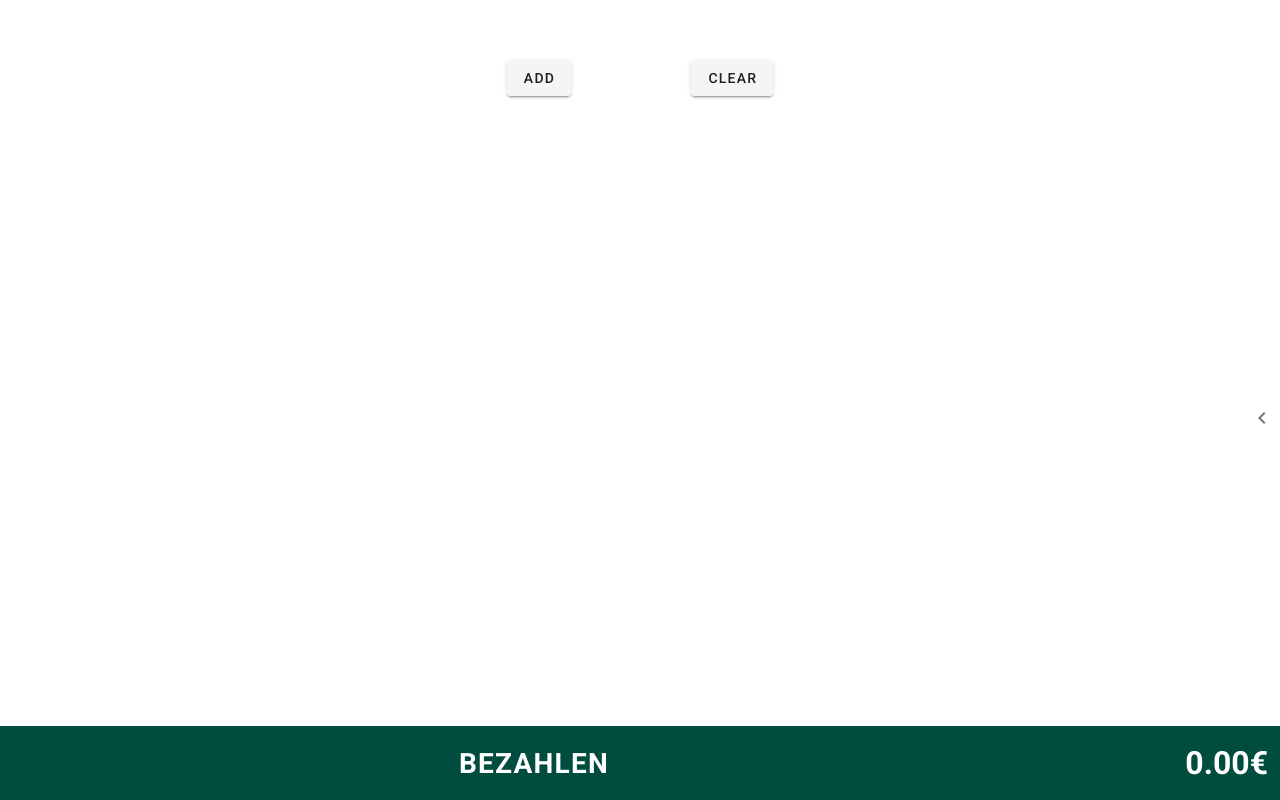
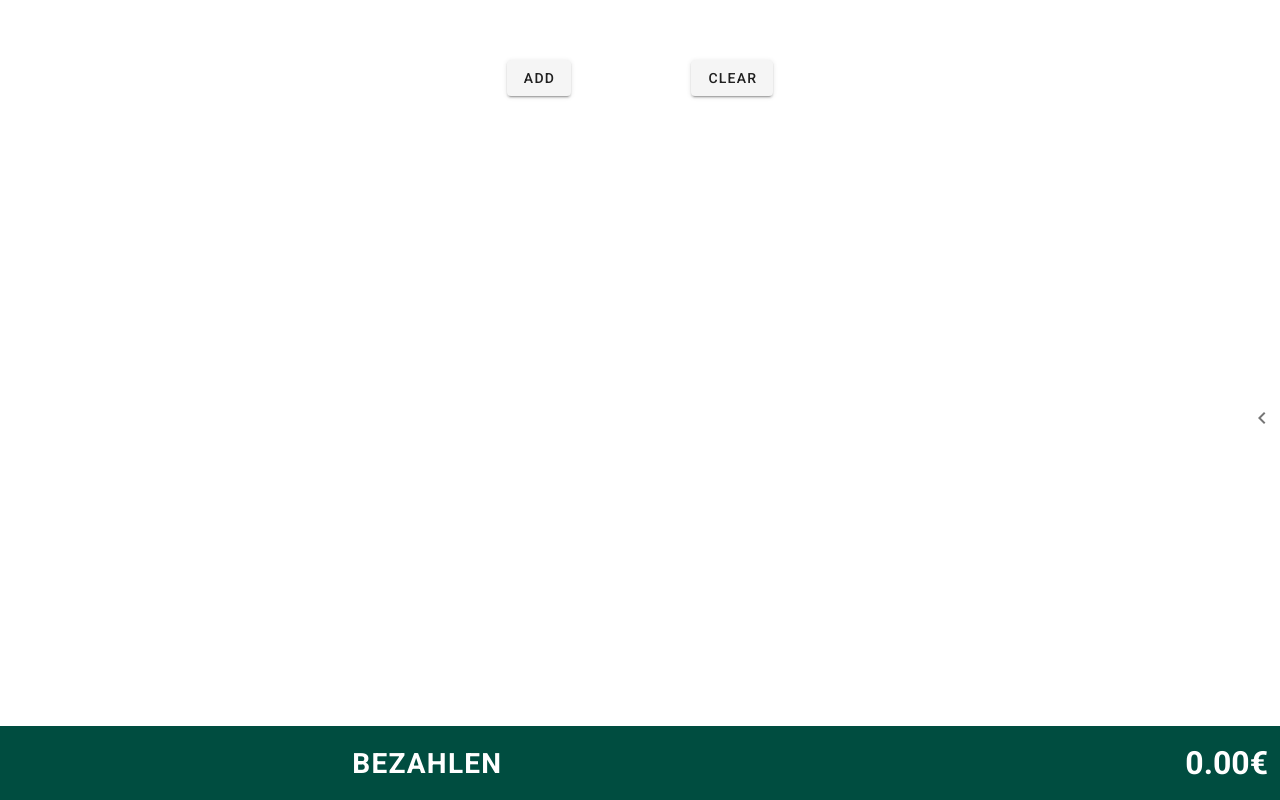
Before and after one commit to Piitschy/silentparty-kasse, a Vue app in the folder kasse/: page / in a window 1280 px wide. Built offline with nearby package versions, Linux system fonts and the light colour scheme.

Commit message:
beatify footer

```diff
--- a/kasse/src/App.vue
+++ b/kasse/src/App.vue
@@ -39,7 +39,7 @@
     >
     <v-col
       class="text-center"
-      cols="10"
+      cols="8"
     >
       <v-btn @click="checkout = true" text width="100%" height="50px">
         <h1>BEZAHLEN</h1>
@@ -47,7 +47,7 @@
     </v-col>
     <v-col
       class="text-right"
-      cols="2"
+      cols="4"
     >
       <h1>{{sum}}€</h1>
     </v-col>
```
